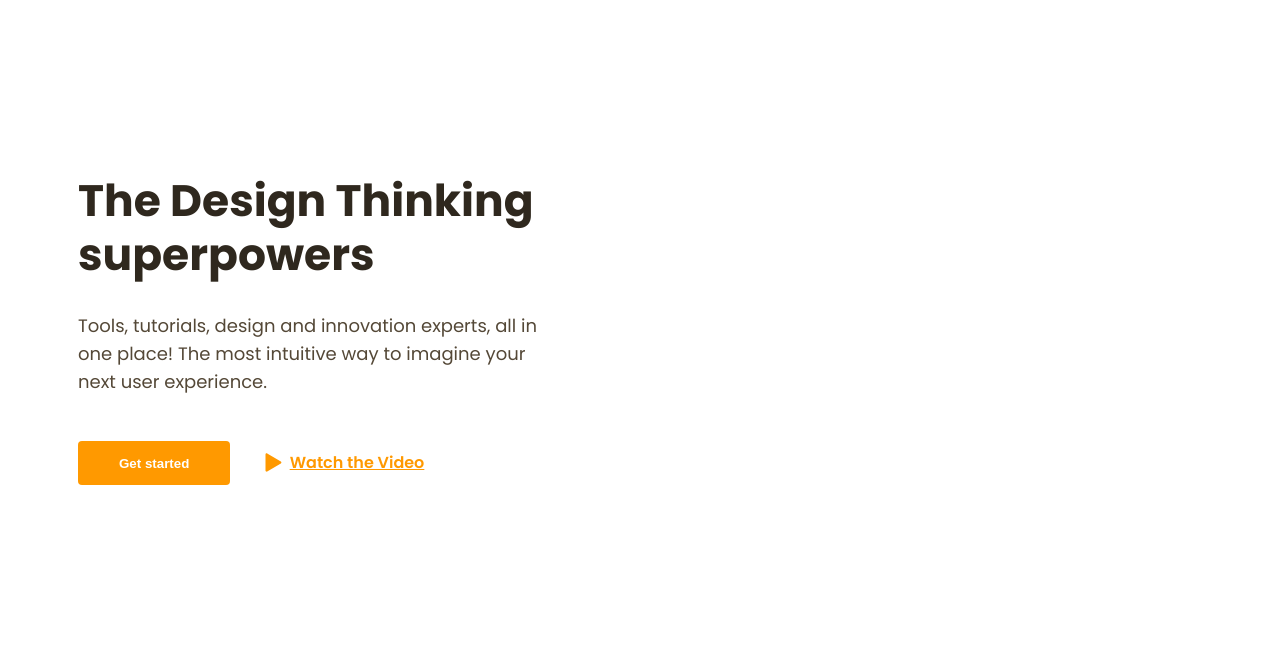
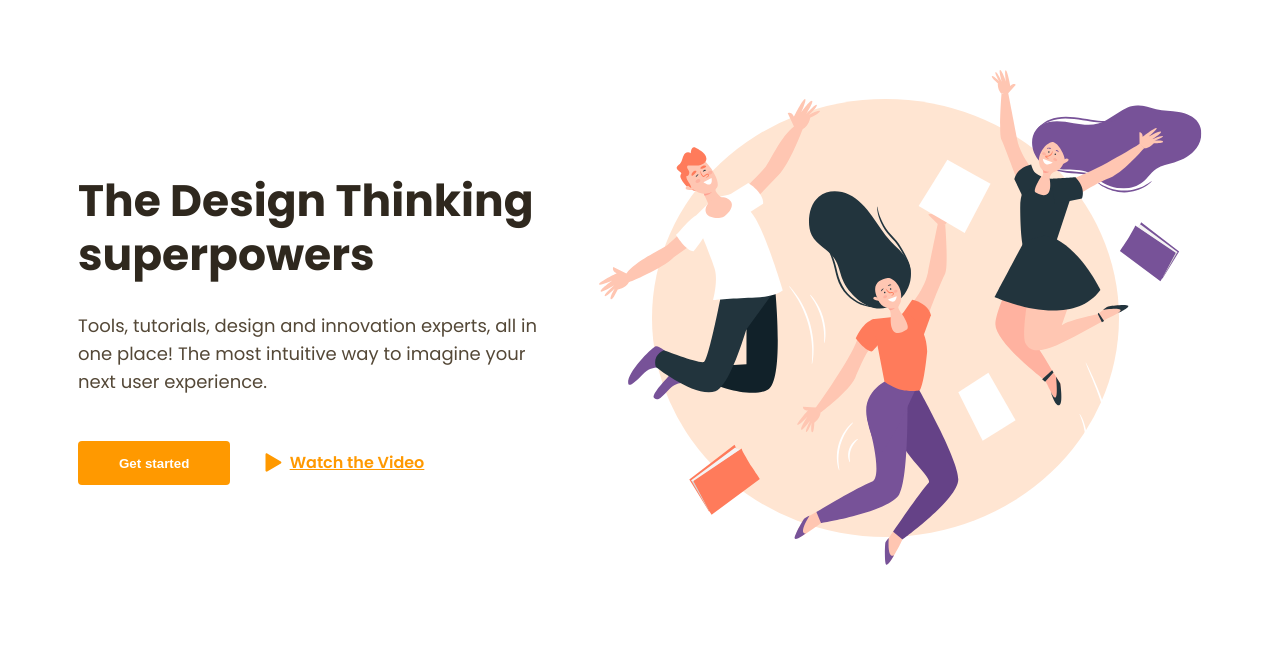
Before and after one commit to dogAlex/layout, a plain HTML site: page index.html in a window 1280 px wide. Shown: the part 79-751 px from the top of the page. Drawn offline with nearby package versions, Linux system fonts and the light colour scheme.

Commit message:
image repair

```diff
--- a/css/style.css
+++ b/css/style.css
@@ -65,7 +65,7 @@ body {
 }
 
 .top__inner {
-    background-image: url(../img/#);
+    background-image: url(../img/image.svg);
     background-repeat: no-repeat;
     background-position: bottom right;
     padding: 130px 0px 80px;
```
